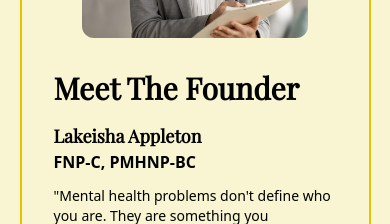
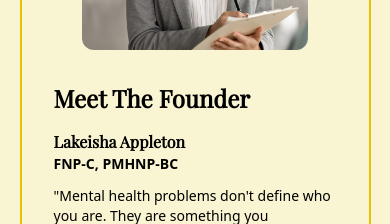
Before and after one commit to varunchithiraala/Psychiatry-Website, a React (Create React App) app: page / in a window 390 px wide. Shown: the part 574-798 px from the top of the page. Built offline with nearby package versions, Linux system fonts and the light colour scheme; the HTML template or start-up script is replaced by a standard one; a web font is replaced by a local one.

Commit message:
Psychiatry Website Solution

```diff
--- a/src/sections/FounderSection.js
+++ b/src/sections/FounderSection.js
@@ -1,24 +1,29 @@
 import React from 'react';
 import { assets } from '../assets/assets';
+import { mockData } from '../data/mockData';
 
 const FounderSection = () => (
     <section className="relative bg-gold">
         <div className="w-[90%] lg:w-[85%] mx-auto pt-6 pb-16 md:pt-20 md:pb-20 max-w-[1260px]">
           <div className="container flex flex-col md:flex-row items-center mx-auto md:mx-0 md:ml-auto border-2 border-[#e6c300] md:w-2/3 lg:w-[70%] h-[460px] md:h-auto rounded-xl p-8 md:p-6 md:pr-16 mt-[40%] xs:mt-[30%] md:mt-0">
-            <img src={assets.founder_image} alt="Founder" className="w-[80%] h-[280px] object-cover rounded-xl -mt-[44%] xs:-mt-[28%] md:mt-0 md:-ml-[66%] lg:-ml-[48%]" />
+            <img src={mockData.founder.image} alt="Founder" className="w-[80%] h-[280px] object-cover rounded-xl -mt-[44%] xs:-mt-[28%] md:mt-0 md:-ml-[66%] lg:-ml-[48%]" />
             <div className="mt-8 md:mt-0 md:ml-8">
-              <h2 className="text-3xl font-bold lg:text-4xl font-playfair">Meet The Founder</h2>
-              <p className="mt-4 mb-0 text-lg font-bold lg:text-xl font-playfair">Lakeisha Appleton</p>
-              <p className="text-base font-bold lg:text-lg">FNP-C, PMHNP-BC</p>
+              <h2 className="text-2xl font-bold sm:text-3xl lg:text-4xl font-playfair">
+                {mockData.founder.title}
+              </h2>
+              <p className="mt-4 mb-0 text-base font-bold sm:text-lg lg:text-xl font-playfair">
+                {mockData.founder.name}
+              </p>
+              <p className="text-sm font-bold sm:text-base lg:text-lg">
+                {mockData.founder.credentials}
+              </p>
               <p className="mt-3 text-sm sm:text-base lg:text-lg">
-                "Mental health problems don't define who you are. They are something you
-                experience. You walk in the rain and you feel the rain, but, importantly,
-                YOU ARE NOT THE RAIN." — Matt Haig
+                {mockData.founder.message}
               </p>
               <div className="flex items-center">
                 <button className="flex items-center px-4 py-2 mt-3 text-xs font-medium text-black rounded-full md:mt-6 lg:px-6 lg:py-3 lg:mt-8 sm:text-sm lg:text-base bg-custom-gradient"
                 >
-                  Learn More
+                  {mockData.founder.buttonText}
                   <img src={assets.right_arrow_icon} className="h-3 ml-1 mt-[2px] md:mt-1 md:h-5" alt="right_arrow" />
                 </button>
               </div>
```
